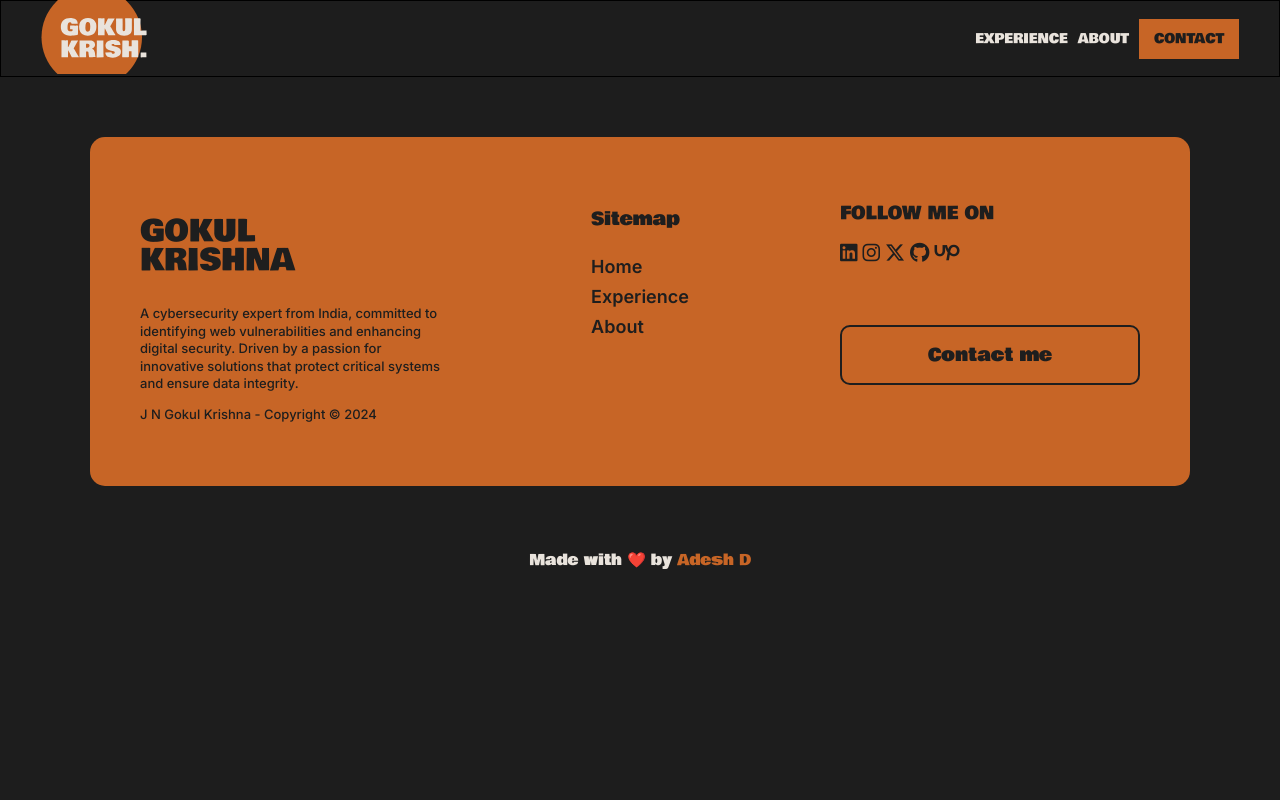
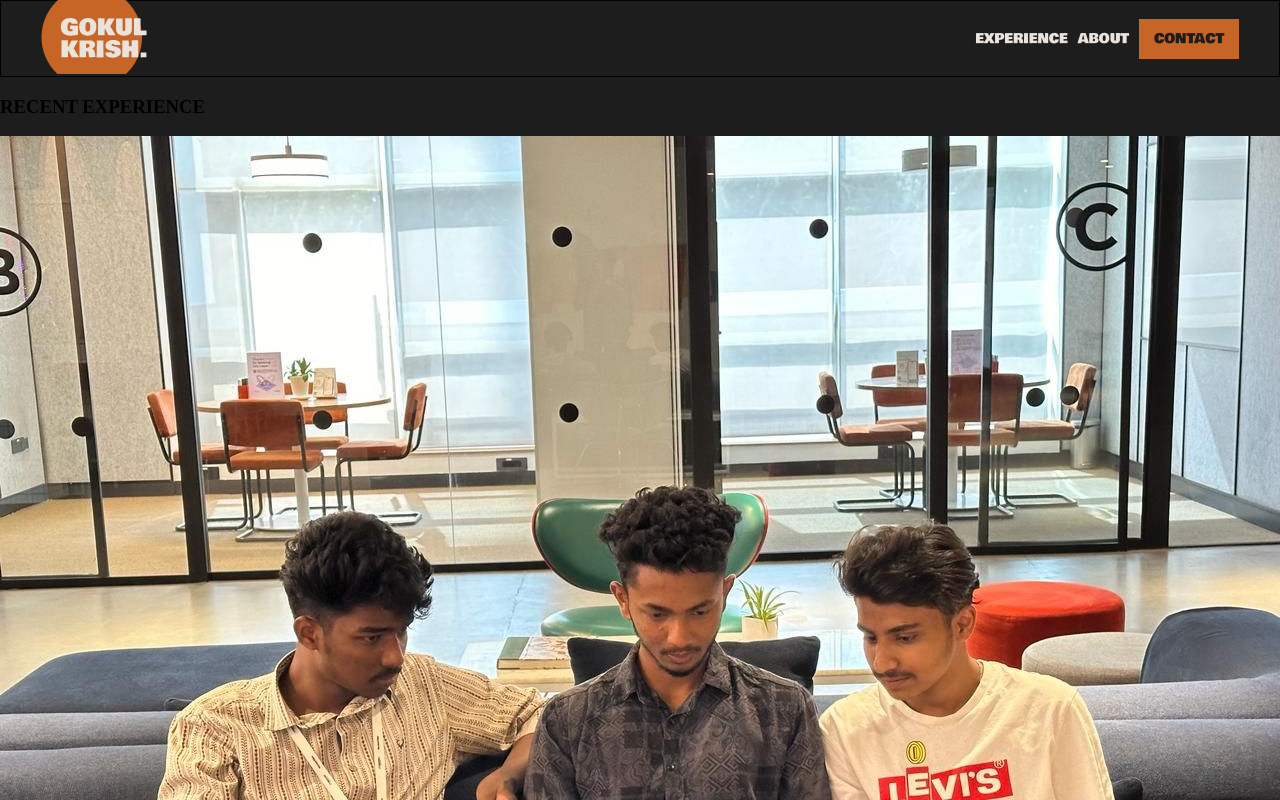
Before and after one commit to Adesh-111/Gokul-portfolio, a React (Vite) app: page / in a window 1280 px wide. Shown: the top 800 px of the page. Built offline with nearby package versions, Linux system fonts and the light colour scheme; a web font is replaced by a local one.

Commit message:
Completion of Experience structure

```diff
--- a/src/App.jsx
+++ b/src/App.jsx
@@ -1,13 +1,13 @@
 import Navbar from "./components/Navbar/Navbar";
 import Footer from "./components/Footer/Footer";
 import Quotes from "./components/Quotes/Quotes"
+import Experience from "./components/Experience/Experience";
 
 function App() {
   return (
     <>
     <Navbar />
-
-    <Footer />
+    <Experience />
     </>
   );
 }
--- a/src/components/Experience/Experience.jsx
+++ b/src/components/Experience/Experience.jsx
@@ -1,13 +1,47 @@
+import assets from "../../assets/assets";
 import "./Experience.css";
 
-const experiences = [{
-    img :
-}]
+const experiences = [
+  {
+    img: assets.exImg1,
+    name: "Red Teaming",
+    domain: "WEB-PENTESTER",
+    description:
+      "As a web pentester in cybersecurity, I identify vulnerabilities in web applications to strengthen security. Using tools like Burp Suite, I conduct thorough assessments and deliver detailed reports with actionable insights to safeguard digital assets.",
+  },
+  {
+    img: assets.exImg2,
+    name: "Freelancing",
+    domain: "CYBER SECURITY",
+    description:
+      "I am a cybersecurity specialist focused on web application vulnerabilities and penetration testing. I help businesses strengthen defenses and am seeking freelance opportunities to enhance web security and protect against threats.",
+  },
+];
 
 function Experience() {
-    return ( <>
-
-    </> );
+  return <>
+  <div className="experience-container">
+    <div className="experience">
+        <div className="experience-title">
+            <h3>
+                RECENT EXPERIENCE
+            </h3>
+        </div>
+        {experiences.map((experience, index) => (
+            <div className="experience-card" key={index}>
+                <div className="exp-img">
+                    <img src={experience.img} alt="Exp-img" />
+                </div>
+                <div className="exp-desc">
+                    <h2>{experience.name}</h2>
+                    <h4>{experience.domain}</h4>
+                    <p>{experience.description}</p>
+                </div>
+            </div>
+        ))}
+    </div>
+  </div>
+  </>;
 }
 
 export default Experience;
```
